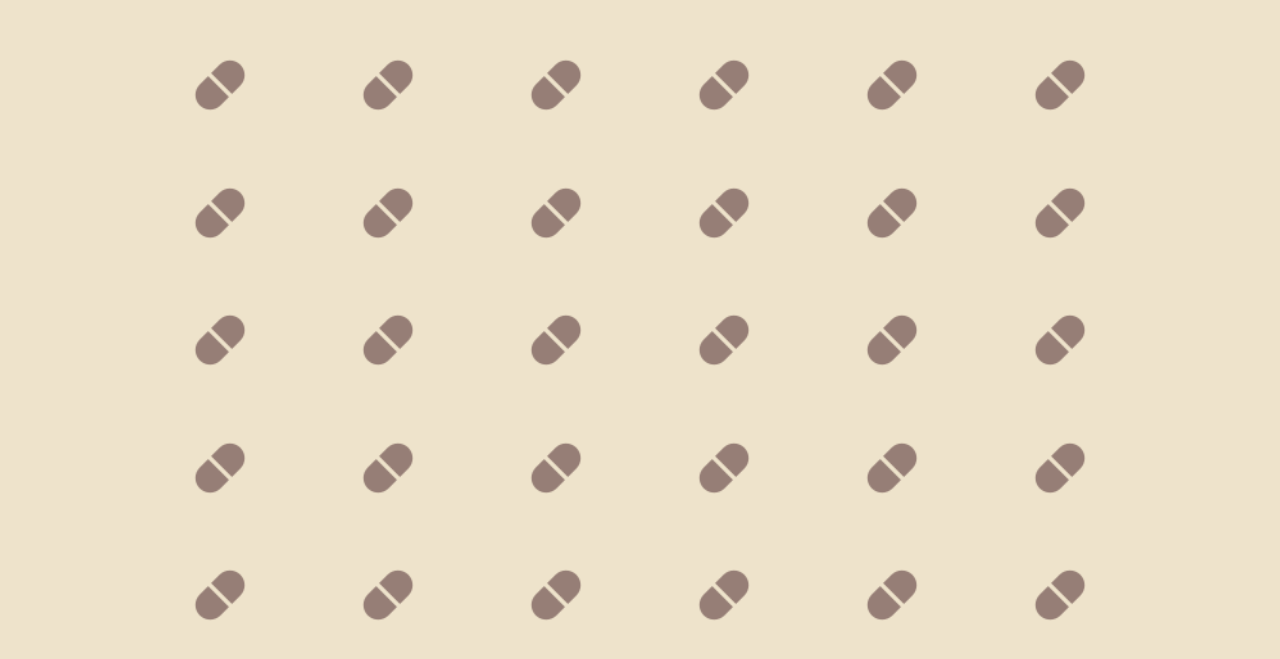
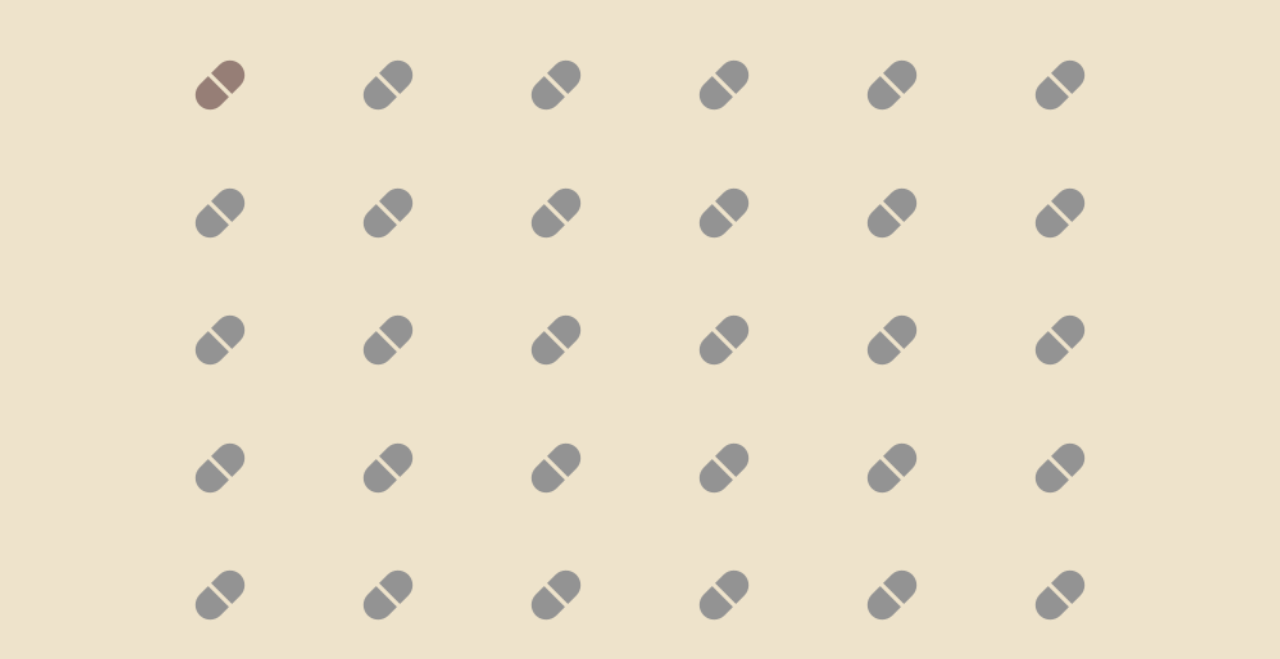
Before and after one commit to KoYujung/ASK_BURY, a website: page public/capsule.html in a window 1280 px wide. Shown: the part 103-762 px from the top of the page. Drawn offline with Linux system fonts and the light colour scheme; a web font is replaced by a local one.

Commit message:
diary.txt 누적 저장 및 capsule 이미지

```diff
--- a/public/capsule.html
+++ b/public/capsule.html
@@ -3,7 +3,7 @@
 <head>
     <meta charset="UTF-8">
     <meta name="viewport" content="width=device-width, initial-scale=1.0">
-    <title>검정 캡슐 화면</title>
+    <title>감정 캡슐 화면</title>
     <link href="./index.css" rel="stylesheet">
 </head>
 <body>
@@ -14,44 +14,44 @@
     <div class="capsule">
         <table class="capsule-table">
             <tr>
-                <td class="centered-cell"><img src="./img/capsule.png" width="100"></td>
-                <td class="centered-cell"><img src="./img/capsule.png" width="100"></td>
-                <td class="centered-cell"><img src="./img/capsule.png" width="100"></td>
-                <td class="centered-cell"><img src="./img/capsule.png" width="100"></td>
-                <td class="centered-cell"><img src="./img/capsule.png" width="100"></td>
-                <td class="centered-cell"><img src="./img/capsule.png" width="100"></td>
+                <td class="centered-cell"><img src="./img/capsule_full.png" width="100"></td>
+                <td class="centered-cell"><img src="./img/capsule_empty.png" width="100"></td>
+                <td class="centered-cell"><img src="./img/capsule_empty.png" width="100"></td>
+                <td class="centered-cell"><img src="./img/capsule_empty.png" width="100"></td>
+                <td class="centered-cell"><img src="./img/capsule_empty.png" width="100"></td>
+                <td class="centered-cell"><img src="./img/capsule_empty.png" width="100"></td>
             </tr>
             <tr>
-                <td class="centered-cell"><img src="./img/capsule.png" width="100"></td>
-                <td class="centered-cell"><img src="./img/capsule.png" width="100"></td>
-                <td class="centered-cell"><img src="./img/capsule.png" width="100"></td>
-                <td class="centered-cell"><img src="./img/capsule.png" width="100"></td>
-                <td class="centered-cell"><img src="./img/capsule.png" width="100"></td>
-                <td class="centered-cell"><img src="./img/capsule.png" width="100"></td>
+                <td class="centered-cell"><img src="./img/capsule_empty.png" width="100"></td>
+                <td class="centered-cell"><img src="./img/capsule_empty.png" width="100"></td>
+                <td class="centered-cell"><img src="./img/capsule_empty.png" width="100"></td>
+                <td class="centered-cell"><img src="./img/capsule_empty.png" width="100"></td>
+                <td class="centered-cell"><img src="./img/capsule_empty.png" width="100"></td>
+                <td class="centered-cell"><img src="./img/capsule_empty.png" width="100"></td>
             </tr>
             <tr>
-                <td class="centered-cell"><img src="./img/capsule.png" width="100"></td>
-                <td class="centered-cell"><img src="./img/capsule.png" width="100"></td>
-                <td class="centered-cell"><img src="./img/capsule.png" width="100"></td>
-                <td class="centered-cell"><img src="./img/capsule.png" width="100"></td>
-                <td class="centered-cell"><img src="./img/capsule.png" width="100"></td>
-                <td class="centered-cell"><img src="./img/capsule.png" width="100"></td>
+                <td class="centered-cell"><img src="./img/capsule_empty.png" width="100"></td>
+                <td class="centered-cell"><img src="./img/capsule_empty.png" width="100"></td>
+                <td class="centered-cell"><img src="./img/capsule_empty.png" width="100"></td>
+                <td class="centered-cell"><img src="./img/capsule_empty.png" width="100"></td>
+                <td class="centered-cell"><img src="./img/capsule_empty.png" width="100"></td>
+                <td class="centered-cell"><img src="./img/capsule_empty.png" width="100"></td>
             </tr>
             <tr>
-                <td class="centered-cell"><img src="./img/capsule.png" width="100"></td>
-                <td class="centered-cell"><img src="./img/capsule.png" width="100"></td>
-                <td class="centered-cell"><img src="./img/capsule.png" width="100"></td>
-                <td class="centered-cell"><img src="./img/capsule.png" width="100"></td>
-                <td class="centered-cell"><img src="./img/capsule.png" width="100"></td>
-                <td class="centered-cell"><img src="./img/capsule.png" width="100"></td>
+                <td class="centered-cell"><img src="./img/capsule_empty.png" width="100"></td>
+                <td class="centered-cell"><img src="./img/capsule_empty.png" width="100"></td>
+                <td class="centered-cell"><img src="./img/capsule_empty.png" width="100"></td>
+                <td class="centered-cell"><img src="./img/capsule_empty.png" width="100"></td>
+                <td class="centered-cell"><img src="./img/capsule_empty.png" width="100"></td>
+                <td class="centered-cell"><img src="./img/capsule_empty.png" width="100"></td>
             </tr>
             <tr>
-                <td class="centered-cell"><img src="./img/capsule.png" width="100"></td>
-                <td class="centered-cell"><img src="./img/capsule.png" width="100"></td>
-                <td class="centered-cell"><img src="./img/capsule.png" width="100"></td>
-                <td class="centered-cell"><img src="./img/capsule.png" width="100"></td>
-                <td class="centered-cell"><img src="./img/capsule.png" width="100"></td>
-                <td class="centered-cell"><img src="./img/capsule.png" width="100"></td>
+                <td class="centered-cell"><img src="./img/capsule_empty.png" width="100"></td>
+                <td class="centered-cell"><img src="./img/capsule_empty.png" width="100"></td>
+                <td class="centered-cell"><img src="./img/capsule_empty.png" width="100"></td>
+                <td class="centered-cell"><img src="./img/capsule_empty.png" width="100"></td>
+                <td class="centered-cell"><img src="./img/capsule_empty.png" width="100"></td>
+                <td class="centered-cell"><img src="./img/capsule_empty.png" width="100"></td>
             </tr>
         </table>
     </div>
--- a/public/text/diary.txt
+++ /dev/null
@@ -1 +0,0 @@
-하이
```
Also changed, not shown: public/diary.html (+14 -4 lines), server.js (+8 -6 lines), public/img/capsule_empty.png (added), public/img/capsule_full.png (renamed from public/img/capsule.png).
